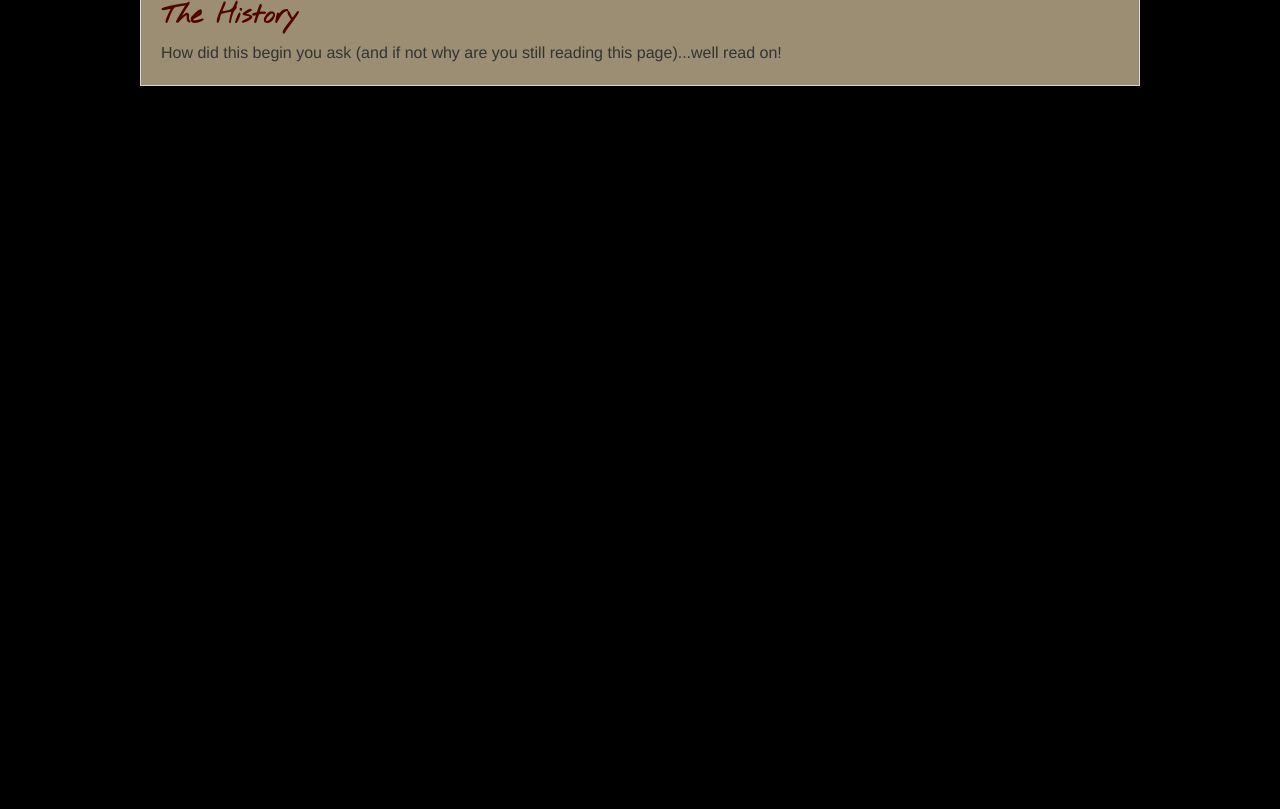
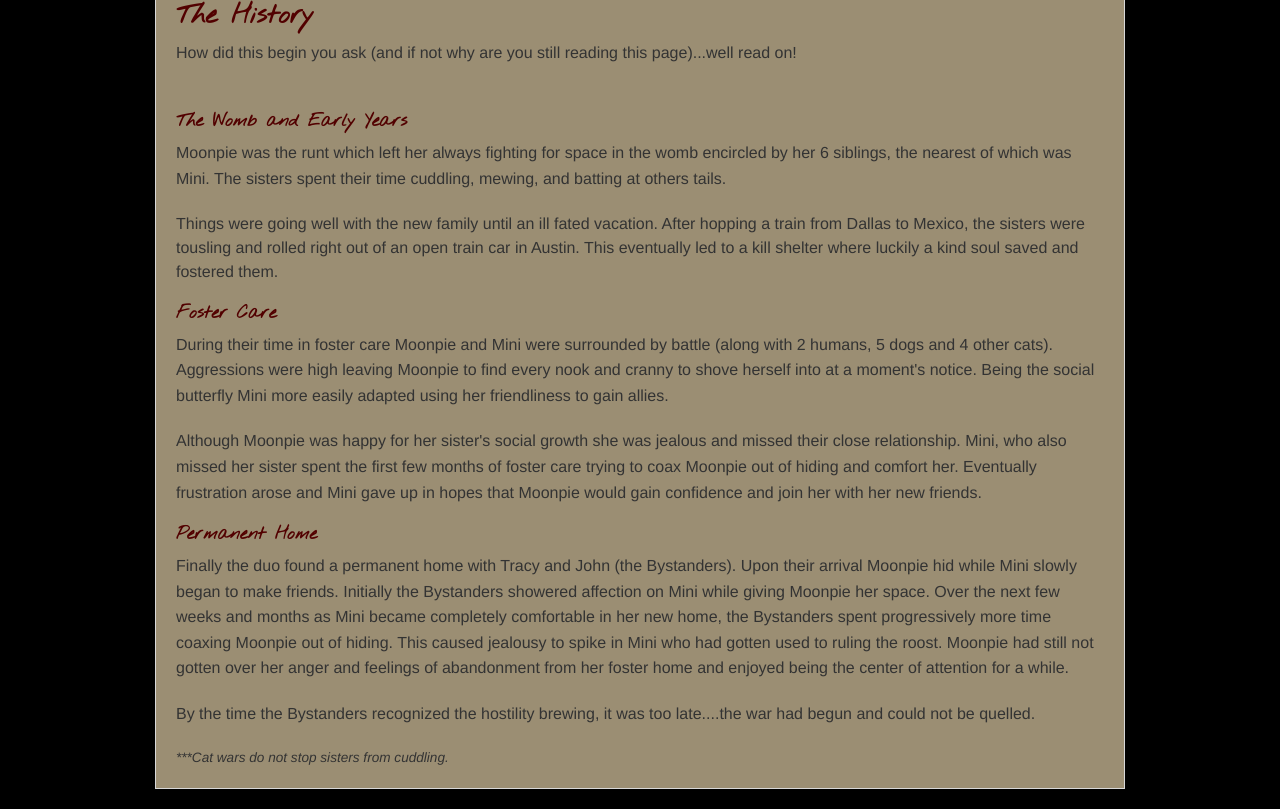
Before and after one commit to kattea79/CodeLouProject, a plain HTML site: page history.html in a window 1280 px wide. Shown: the part 186-995 px from the top of the page. Before the commit the page ends 800 px from the top, so only its background shows below. Drawn offline with Linux system fonts and the light colour scheme.

Commit message:
history wording

```diff
--- a/css/mystyles.css
+++ b/css/mystyles.css
@@ -35,17 +35,13 @@ h1, h2, h3, h4, h5, h6   {
 
 body {
   background: #000;
-
-
 }
-
 
 .topnav {
   border-style: solid;
   border-bottom-color: #af0000;
   border-bottom-width: 1px;
 }
-
 
 .panel {
   background-color: #9B8E73;
@@ -83,6 +79,10 @@ td {
    background-color: #A59981;
 }
 
+.sidenote {
+  font-style: italic;
+  font-size: .85em;
+}
 
 /******************** Fonts
 font-family: 'Archivo Narrow', sans-serif;
--- a/history.html
+++ b/history.html
@@ -47,7 +47,7 @@
       <div class="large-12 columns" id="top">
         <img src="img/Cat_eyes.jpg" alt="Cat Eyes" id="eyes-photo">
         <h1>Cat Wars</h1>
-        <h3>The Battle of Mini and Moonpie</h3
+        <h3>The Battle of Mini and Moonpie</h3>
       </div>
     </div>
 
@@ -56,7 +56,27 @@
         <div class="panel">
           <h3 id="panelHeading">The History</h3>
             <p>How did this begin you ask (and if not why are you still reading this page)...well read on!</p>
+            <br/>
+          <h5 id="panelHeading">The Womb and Early Years</h5>
+            <p>Moonpie was the runt which left her always fighting for space in the womb encircled by her 6 siblings, the nearest of which was Mini.
+            The sisters spent their time cuddling, mewing, and batting at others tails.</p>
+            <p></p>Things were going well with the new family until an ill fated vacation. After hopping a train from Dallas to Mexico,
+            the sisters were tousling and rolled right out of an open train car in Austin. This eventually led to a kill shelter where luckily a kind soul saved and fostered them.</p>
 
+          <h5 id="panelHeading">Foster Care</h5>
+            <p>During their time in foster care Moonpie and Mini were surrounded by battle (along with 2 humans, 5 dogs and 4 other cats).
+            Aggressions were high leaving Moonpie to find every nook and cranny to shove herself into at a moment's notice.
+            Being the social butterfly Mini more easily adapted using her friendliness to gain allies.</p>
+            <p>Although Moonpie was happy for her sister's social growth she was jealous and missed their close relationship. Mini, who also missed her sister spent the first few months of foster care trying to coax Moonpie out of hiding and comfort her.
+            Eventually frustration arose and Mini gave up in hopes that Moonpie would gain confidence and join her with her new friends.</p>
+
+          <h5 id="panelHeading">Permanent Home</h5>
+            <p>Finally the duo found a permanent home with Tracy and John (the Bystanders).  Upon their arrival Moonpie hid while Mini slowly began to make friends. Initially the Bystanders showered affection on Mini while giving Moonpie her space.
+            Over the next few weeks and months as Mini became completely comfortable in her new home, the Bystanders spent progressively more time coaxing Moonpie out of hiding.  This caused jealousy to spike in Mini who had gotten used to ruling the roost.
+            Moonpie had still not gotten over her anger and feelings of abandonment from her foster home and enjoyed being the center of attention for a while.</p>
+            <p>By the time the Bystanders recognized the hostility brewing, it was too late....the war had begun and could not be quelled.</p>
+
+            <p class="sidenote">***Cat wars do not stop sisters from cuddling.</p>
         </div>
       </div>
     </div>
```
